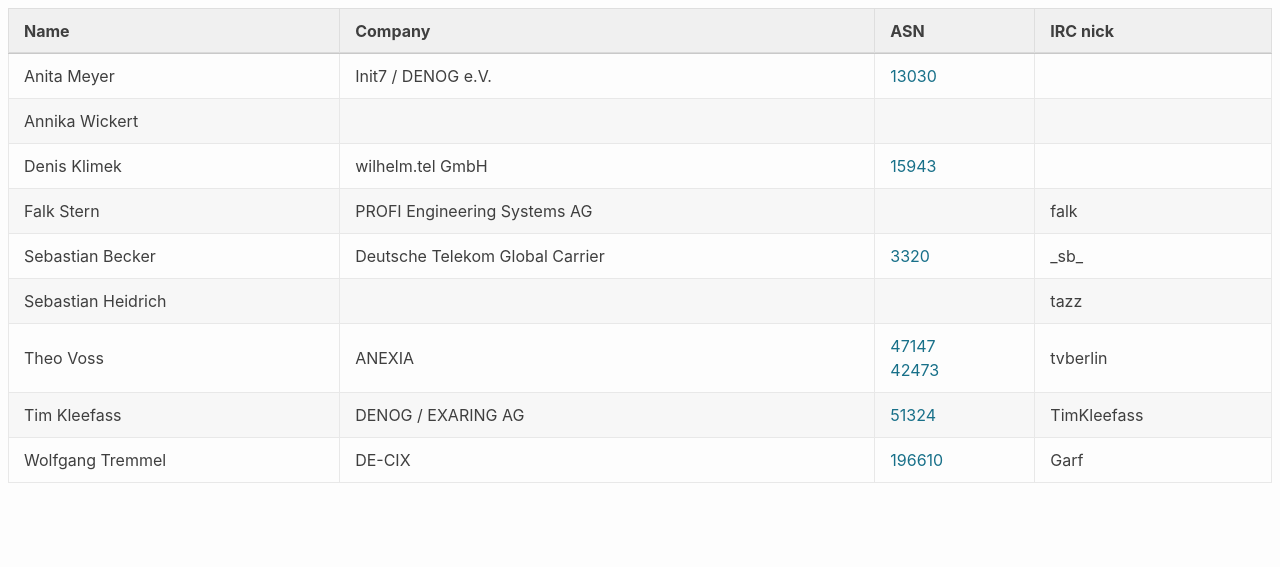
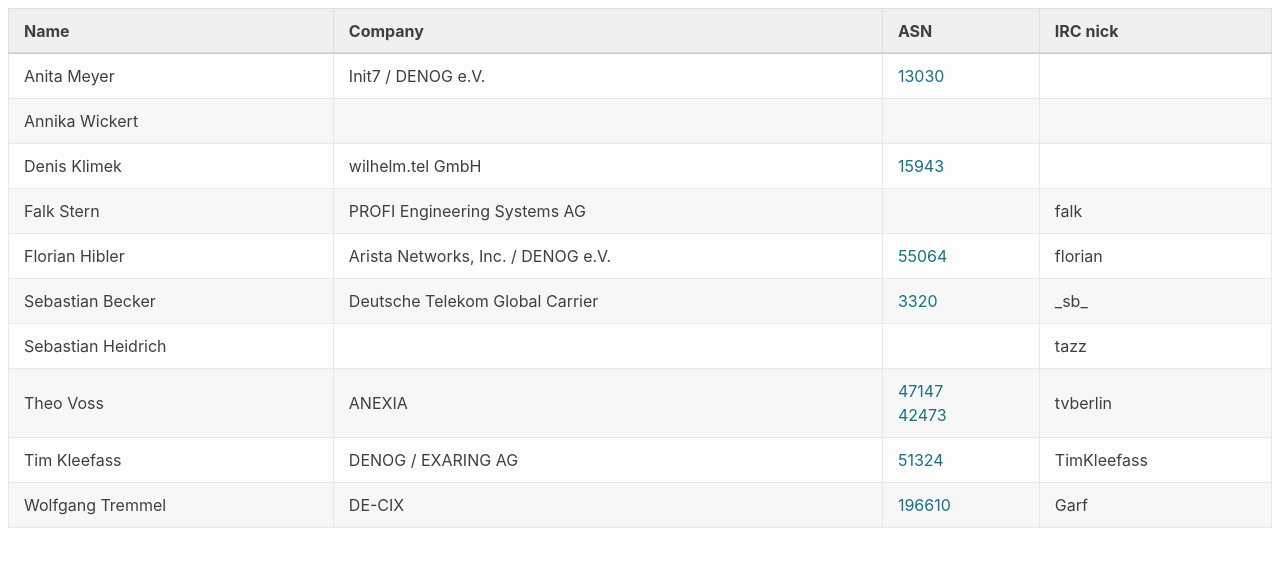
Before and after one commit to denog/pretix-attendeelist, a Jekyll site: the page built from index.markdown, in a window 1280 px wide. Shown: the top 567 px of the page. Built offline with Jekyll 4.4.1, drawn with Linux system fonts in a browser that asks for light colours.

Commit message:
Latest data: Fri Mar 12 11:54:17 UTC 2021

```diff
--- a/_data/attendees_meetup_leader_2021-01.json
+++ b/_data/attendees_meetup_leader_2021-01.json
@@ -22,6 +22,12 @@
     "company": "PROFI Engineering Systems AG",
     "irc": "falk",
     "asn": null
+  },
+  {
+    "name": "Florian Hibler",
+    "company": "Arista Networks, Inc. / DENOG e.V.",
+    "irc": "florian",
+    "asn": "55064"
   },
   {
     "name": "Sebastian Becker",
```
